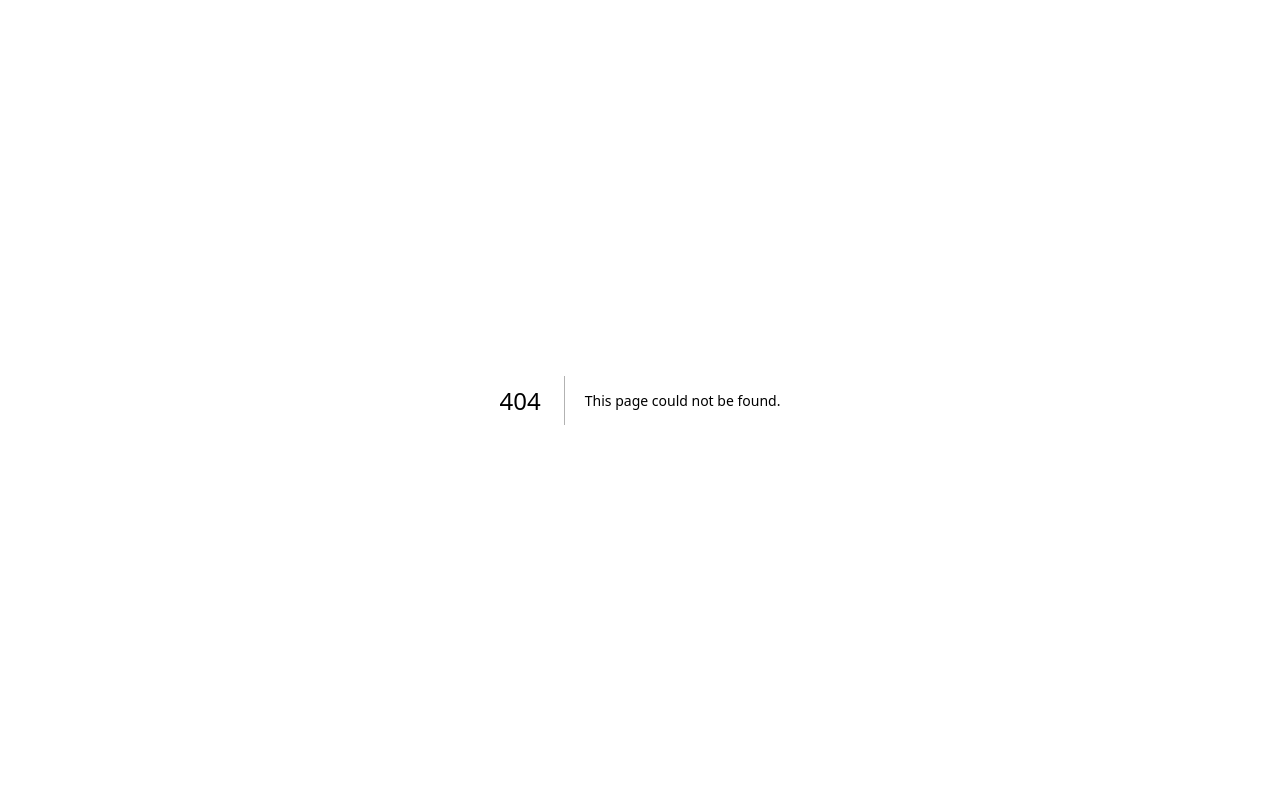
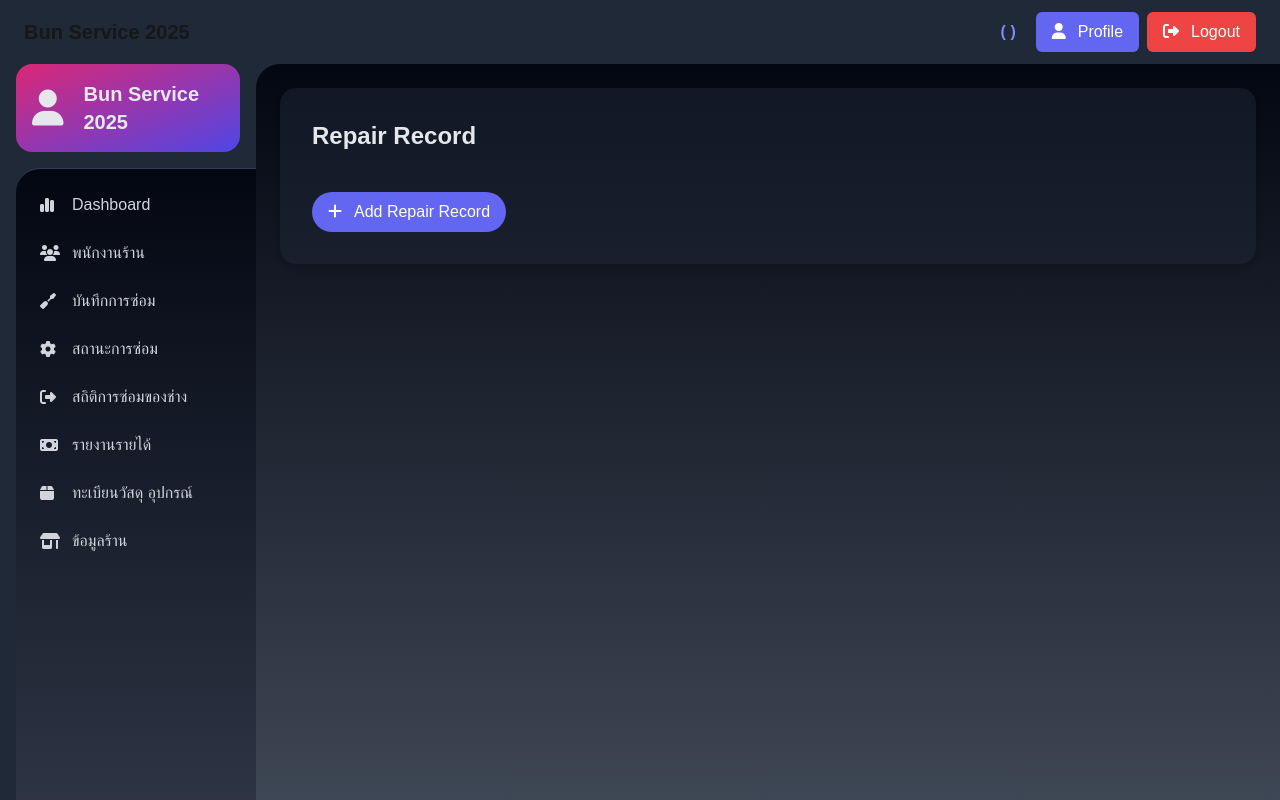
Before and after one commit to Ded2ec/AppService_Bun_next, a Next.js app: page /backoffice/repair-record in a window 1280 px wide. Before the commit this address had no page. Shown: the top 800 px of the page. Built offline with nearby package versions, Linux system fonts and the light colour scheme.

Commit message:
update repair page

```diff
--- /dev/null
+++ b/app/backoffice/repair-record/page.tsx
@@ -0,0 +1,59 @@
+'use client'
+
+import { useState } from 'react'
+import Modal from '@/app/components/modal'
+import Swal from 'sweetalert2'
+import config from '@/app/config'
+import axios from 'axios'
+
+
+export default function Page() {
+    const [showModal, setShowModal] = useState(false);
+    const [customerName, setCustomerName] = useState('');
+    const [customerPhone, setCustomerPhone] = useState('');
+    const [deviceName, setDeviceName] = useState('');
+    const [deviceBarcode, setDeviceBarcode] = useState('');
+    const [deviceSerial, setDeviceSerial] = useState('');
+    const [problem, setProblem] = useState('');
+    const [solving, setSolving] = useState('');
+    const [deviceId, setDeviceId] = useState('');
+
+    const openModal = () => {
+        setShowModal(true);
+    }
+
+    const closeModal = () => {
+        setShowModal(false);
+    }
+
+
+
+
+    return (
+       <div>
+        <div className="card">
+            <h1>Repair Record</h1>
+            <div className="card-body">
+                <button className="btn btn-primary " onClick={openModal}>
+                    <i className="fa-solid fa-plus mr-3"></i>
+                    Add Repair Record
+                    </button>
+            </div>
+        </div>
+
+        <Modal title="เพิ่มรายการซ่อม" isOpen={showModal}
+        onClose={closeModal} size='xl'>
+            <div className="flex">
+                <div className="w-1/2">
+                    <div>ชื่อลูกค้า</div>
+                    <input type="text" className="form-control w-full" />
+                </div>
+                <div className="w-1/2">
+            <div>เบอร์โทรศัพท์</div>
+            <input type="text" className="form-control w-full" />
+            </div>
+            </div>
+        </Modal>
+        </div>
+    );
+}
--- a/app/backoffice/user/page.tsx
+++ b/app/backoffice/user/page.tsx
@@ -3,7 +3,7 @@
 import { useState, useEffect } from "react";
 import axios from "axios";
 import { config } from "@/app/config";
-import Modal from "@/app/components/model";
+import Modal from "@/app/components/modal";
 import Swal from "sweetalert2";
 
 export default function Page() {
@@ -72,8 +72,7 @@ export default function Page() {
                 username: username,
                 password: password,
                 level: level,
-                sectionId: sectionId,
-                // sectionId: parseInt(sectionId + ""),
+                sectionId: parseInt(sectionId + ""),
             }
             if (id == '') {
                 // Check if username exists
@@ -130,6 +129,7 @@ export default function Page() {
         setConfirmPassword('');
         setLevel(user.level);
         setShowModal(true);
+
 
         const selectedDepartmentId = user?.section?.department?.id ?? (departments[0] as any).id;
         setDepartmentId(selectedDepartmentId);
```
Also changed, not shown: app/components/modal.tsx (renamed from app/components/model.tsx).
